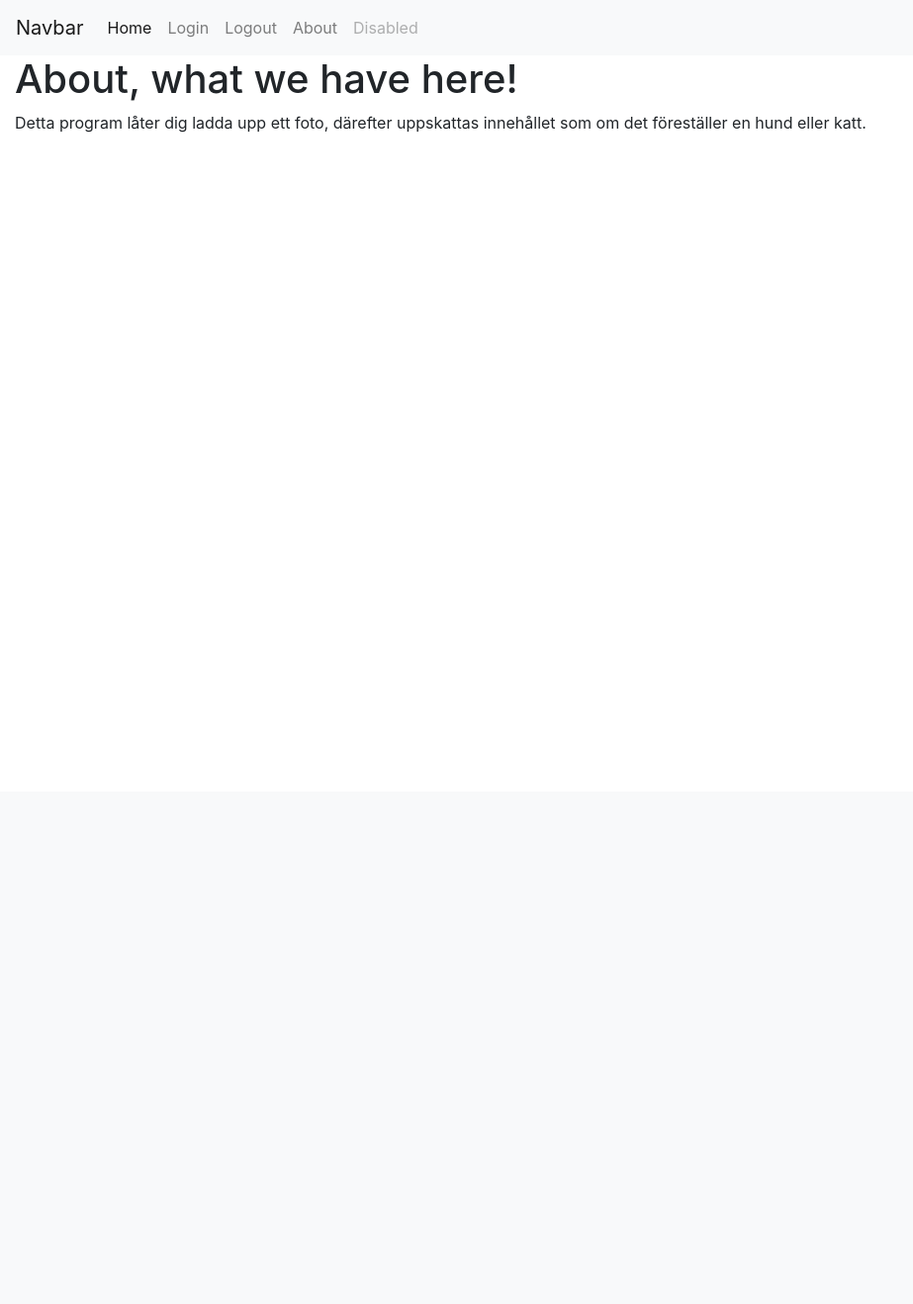
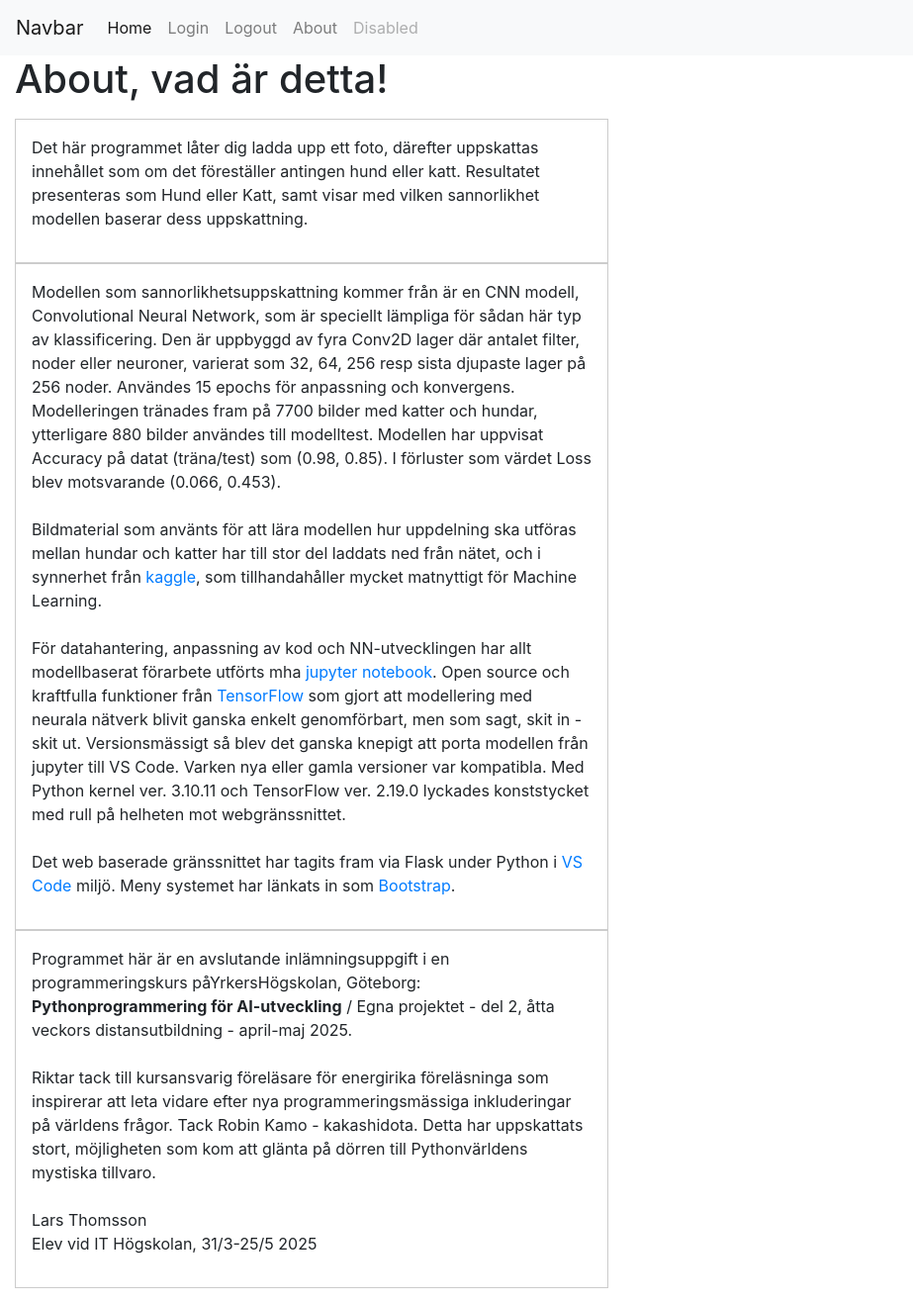
Before and after one commit to LTh-hub/PythonKurs_In2_SKARP, a Flask app: page /about in a window 1280 px wide. Shown: the whole page at 99% size, without its empty margins (0-923 px from the left). Before the commit the page ends 134 px from the top, so only its background shows below. Run offline with Flask 3, Linux system fonts and the light colour scheme.

Commit message:
web interface

```diff
--- a/cnn_flask_app/templates/about.html
+++ b/cnn_flask_app/templates/about.html
@@ -9,10 +9,69 @@
 {% extends "base.html" %}
 {% block title %}Om programmet{% endblock %}
 {% block content %}
-<body>
-    <h1>About, what we have here!</h1>
-    <p>
-        Detta program låter dig ladda upp ett foto, därefter uppskattas innehållet som om det föreställer en hund eller katt.
-    </p>
-</body>
+<h1>About, vad är detta!</h1>
+<p>
+
+<div style="max-width: 600px; margin: left; border: 1px solid #ccc; padding: 16px;">
+<p>
+    Det här programmet låter dig ladda upp ett foto, därefter uppskattas
+    innehållet som om det föreställer antingen hund eller katt. Resultatet
+    presenteras som Hund eller Katt, samt visar med vilken sannorlikhet
+    modellen baserar dess uppskattning.
+</p>
+</div>
+
+<div style="max-width: 600px; margin: left; border: 1px solid #ccc; padding: 16px;">
+<p>
+    Modellen som sannorlikhetsuppskattning kommer från är en CNN modell, Convolutional
+    Neural Network, som är speciellt lämpliga för sådan här typ av klassificering. Den
+    är uppbyggd av fyra Conv2D lager där antalet filter, noder eller neuroner, varierat
+    som 32, 64, 256 resp sista djupaste lager på 256 noder. Användes 15 epochs för anpassning
+    och konvergens. Modelleringen tränades fram på 7700 bilder med katter och hundar,
+    ytterligare 880 bilder användes till modelltest.
+    Modellen har uppvisat Accuracy på datat (träna/test) som (0.98, 0.85). I förluster
+    som värdet Loss blev motsvarande (0.066, 0.453).
+    <br>
+    <br>
+    Bildmaterial som använts för att lära modellen hur uppdelning ska utföras mellan hundar
+    och katter har till stor del laddats ned från nätet, och i synnerhet från
+    <a href="https://www.kaggle.com/">kaggle</a>,
+    som tillhandahåller mycket matnyttigt för Machine Learning.
+    <br>
+    <br>
+    För datahantering, anpassning av kod och NN-utvecklingen har allt modellbaserat förarbete
+    utförts mha <a href="https://jupyter.org/">jupyter notebook</a>. Open source och kraftfulla
+    funktioner från <a href="https://www.tensorflow.org/">TensorFlow</a> som gjort att modellering
+    med neurala nätverk blivit ganska enkelt genomförbart, men som sagt, skit in - skit ut.
+    Versionsmässigt så blev det ganska knepigt att porta modellen från jupyter till VS Code. Varken
+    nya eller gamla versioner var kompatibla. Med Python kernel ver. 3.10.11 och TensorFlow
+    ver. 2.19.0 lyckades konststycket med rull på helheten mot webgränssnittet.
+    <br>
+    <br>
+    Det web baserade gränssnittet har tagits fram via Flask
+    under Python i <a href="https://code.visualstudio.com/">VS Code</a>
+    miljö. Meny systemet har länkats in som
+    <a href="https://getbootstrap.com/docs/4.3/getting-started/introduction/">Bootstrap</a>.
+</p>
+</div>
+
+<div style="max-width: 600px; margin: left; border: 1px solid #ccc; padding: 16px;">
+<p>
+    Programmet här är en avslutande inlämningsuppgift i en programmeringskurs påYrkersHögskolan,
+    Göteborg: <strong>Pythonprogrammering för AI-utveckling</strong> / Egna projektet - del 2, åtta veckors
+    distansutbildning - april-maj 2025.
+    <br>
+    <br>
+        Riktar tack till kursansvarig föreläsare för energirika föreläsninga som inspirerar att leta vidare
+        efter nya programmeringsmässiga inkluderingar på världens frågor. Tack Robin Kamo - kakashidota.
+        Detta har uppskattats stort, möjligheten som kom att glänta på dörren till Pythonvärldens mystiska tillvaro.
+    <br>
+    <br>
+    Lars Thomsson
+    <br>
+    Elev vid IT Högskolan, 31/3-25/5 2025
+</p>
+</div>
+
+</p>
 {% endblock %}
--- a/cnn_flask_app/templates/base.html
+++ b/cnn_flask_app/templates/base.html
@@ -1,7 +1,7 @@
 <!DOCTYPE html>
 <!--
     base.html
-    This file are called by FlaskTut03_Bootstrap.py
+
 
     Länk till Bootstrap:
             https://getbootstrap.com/docs/4.3/getting-started/introduction/
--- a/cnn_flask_app/templates/result.html
+++ b/cnn_flask_app/templates/result.html
@@ -9,7 +9,6 @@
 {% extends "base.html" %}
 {% block title %}Resultat{% endblock %}
 {% block content %}
-<body>
 <h1>Resultat</h1>
 
 <h3>Originalbild:</h3>
@@ -31,5 +30,4 @@
 
 <br><br>
 <a href="{{ url_for('home') }}">Tillbaka till startsidan</a>
-</body>
 {% endblock %}
```
Also changed, not shown: cnn_flask_app/templates/index.html (+7 -3 lines). Lines whose indentation alone changed are shown as unchanged.
